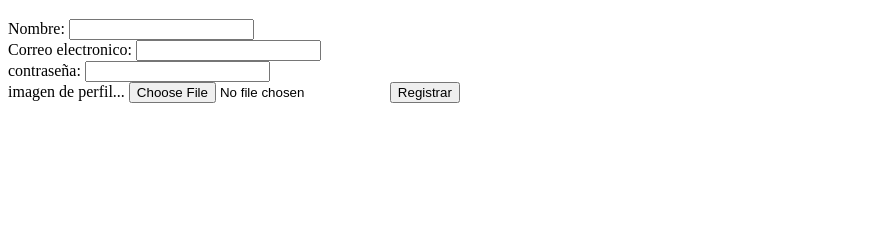
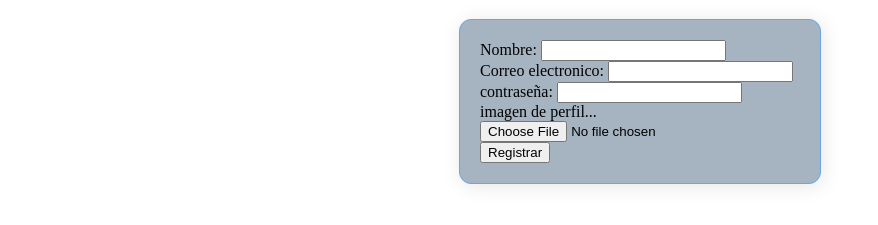
Before and after one commit to ROUSSARAZ24/Seccion-16, a plain HTML site: page lab16.html in a window 1280 px wide. Shown: the part 149-374 px from the top of the page, without its empty margins (0-878 px from the left). Drawn offline with Linux system fonts and the light colour scheme.

Commit message:
formulario

```diff
--- a/lab16.html
+++ b/lab16.html
@@ -18,7 +18,7 @@
         </nav>
     </header>
     <h1>Registro de Usuarios</h1>
-    <form>
+    <form class="formulario">
         <label>Nombre: </label>
         <input type="text" id="Nombre" name="Nombre"><br>
         <label>Correo electronico: </label>
```
